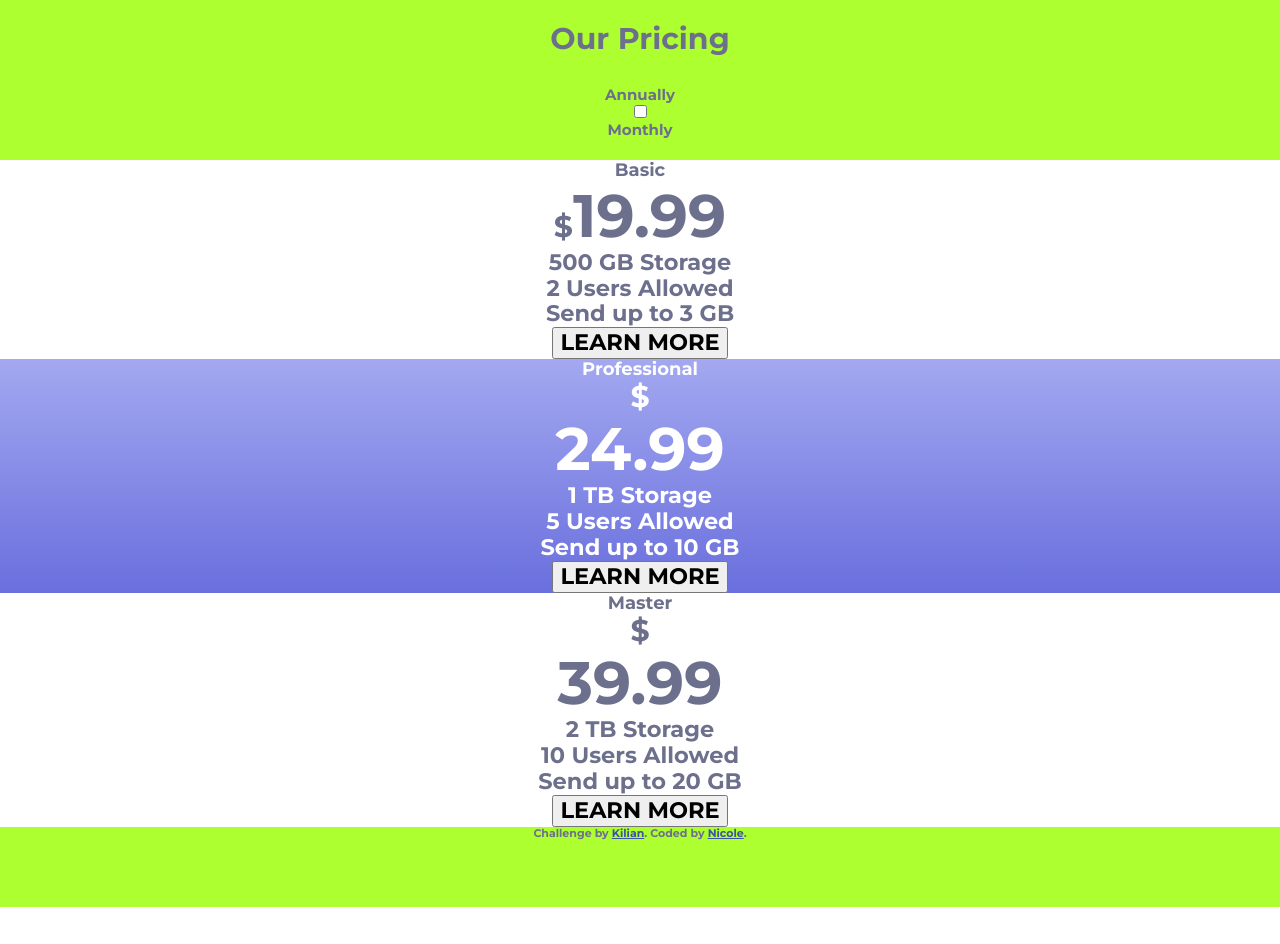
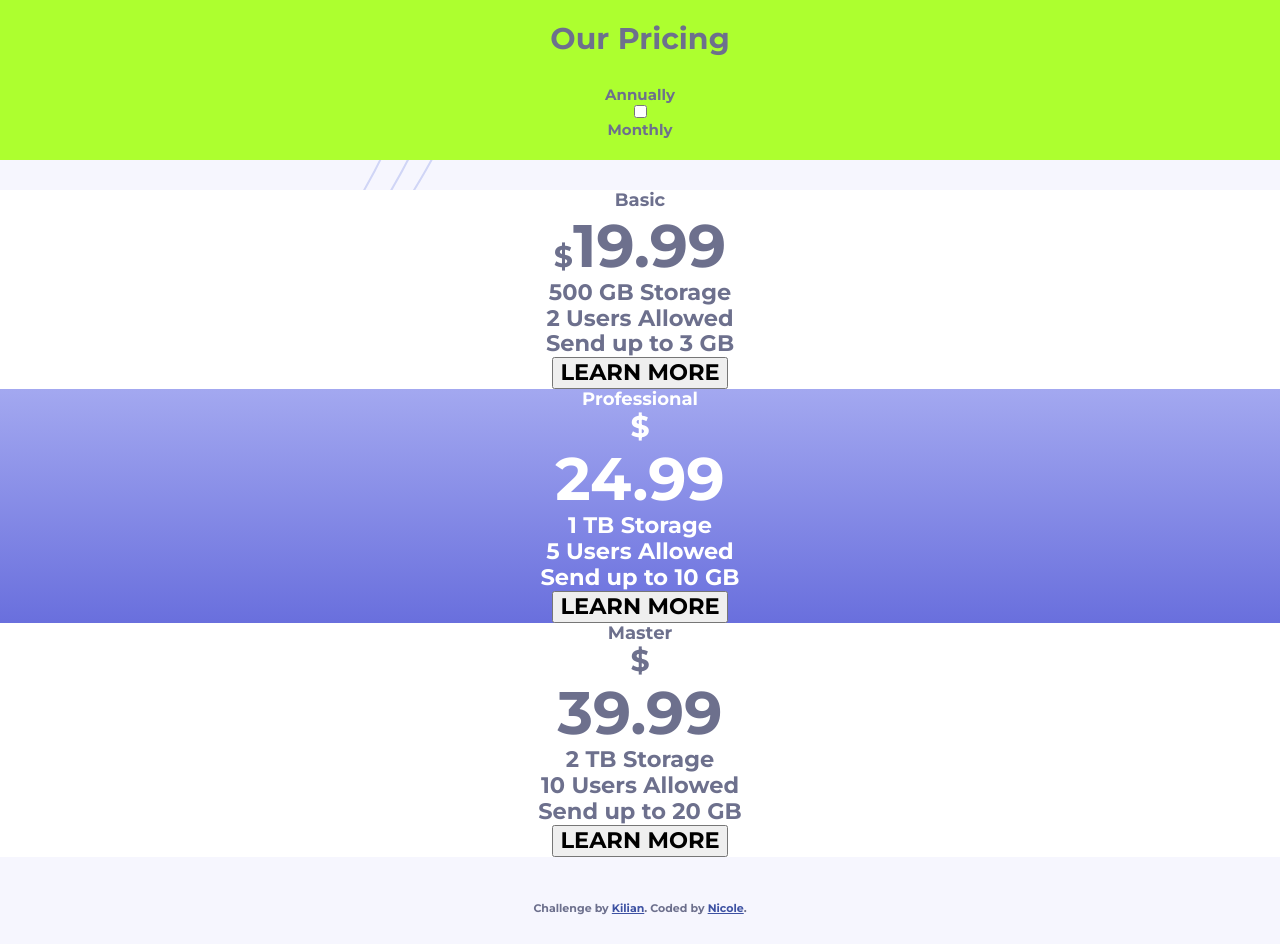
Before and after one commit to nifrischknecht/WebDev_Projects, a PHP site: page / in a window 1280 px wide. Before the commit the page ends 907 px from the top, so only its background shows below. Run offline with PHP 8.4, Linux system fonts and the light colour scheme; style sheets or scripts are compiled from the project's sources.

Commit message:
Aufbau File main.scss

```diff
--- a/projekt_pricing/scss/main.scss
+++ b/projekt_pricing/scss/main.scss
@@ -22,7 +22,7 @@ body{
     background-color: $Blue-lightest;
     background-image: url('../images/bg-top.svg');
     background-repeat: no-repeat;
-    background-position: 15rem -2rem;
+    background-position: 15rem -3rem;
 
     @include desktop{
         background-image: url('../images/bg-top.svg'), url('../images/bg-bottom.svg');
@@ -33,17 +33,14 @@ body{
 h1{
     font-size: 2rem;
     margin: 0;
-    padding: 0;
 }
 
 h2{
     margin: 0;
-    padding: 0;
 }
 
 p{
     margin: 0;
-    padding: 0;
 }
 
 ul{
@@ -55,13 +52,13 @@ ul{
 /*--  Header-Bereich  --*/
 @import "partials/header";
 
+main{
+    margin-top: 2rem;
+    margin-bottom: 3rem;
+}
+
 /*--  Angebote(Offers)-Bereich  --*/
 @import "partials/offers";
-
-footer{
-    height: 10vh;
-    background-color: greenyellow;
-}
 
 .attribution {
     font-size: 11px;
@@ -69,37 +66,5 @@ footer{
 }
 
 .attribution a {
-    color: hsl(228, 45%, 44%); }
-
-
-/*--
-.pricing{
-    width: 70%;
-    background-color: red;
-    display: flex;
-    justify-content: flex-end;
-
+    color: hsl(228, 45%, 44%);
 }
-
-
-.basic{
-    width: 1fr;
-    height: 800px;
-    background-color: green;
-
-}
-
-.master{
-    width: 1fr;
-    height: 800px;
-    background-color: greenyellow;
-}
-
-
-.professional{
-    width: 1fr;
-    height: 800px;
-    background-color: yellow;
-}
-
---*/
```
